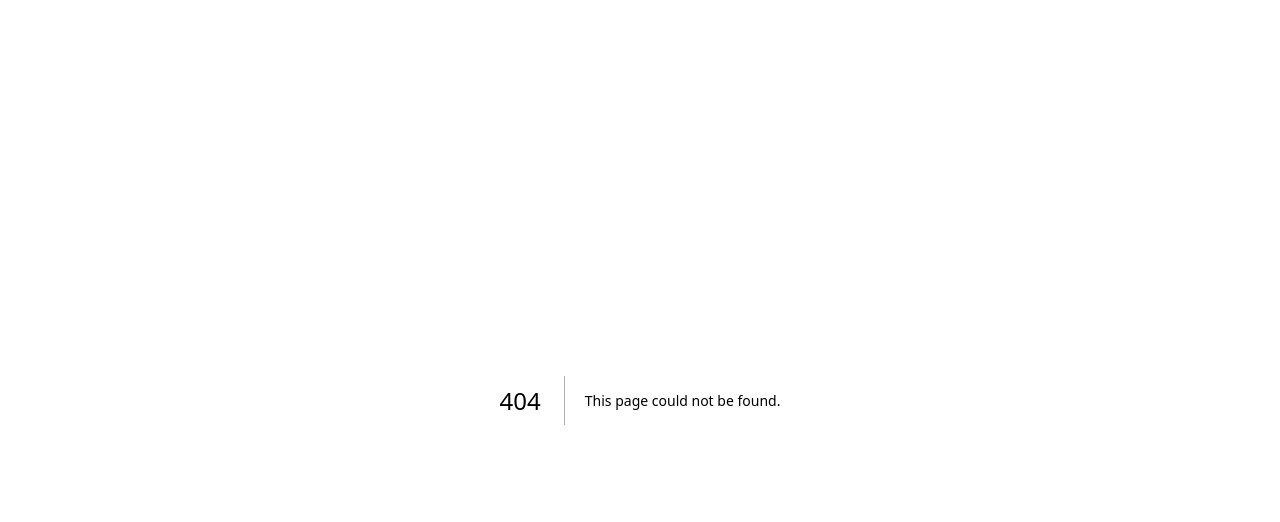
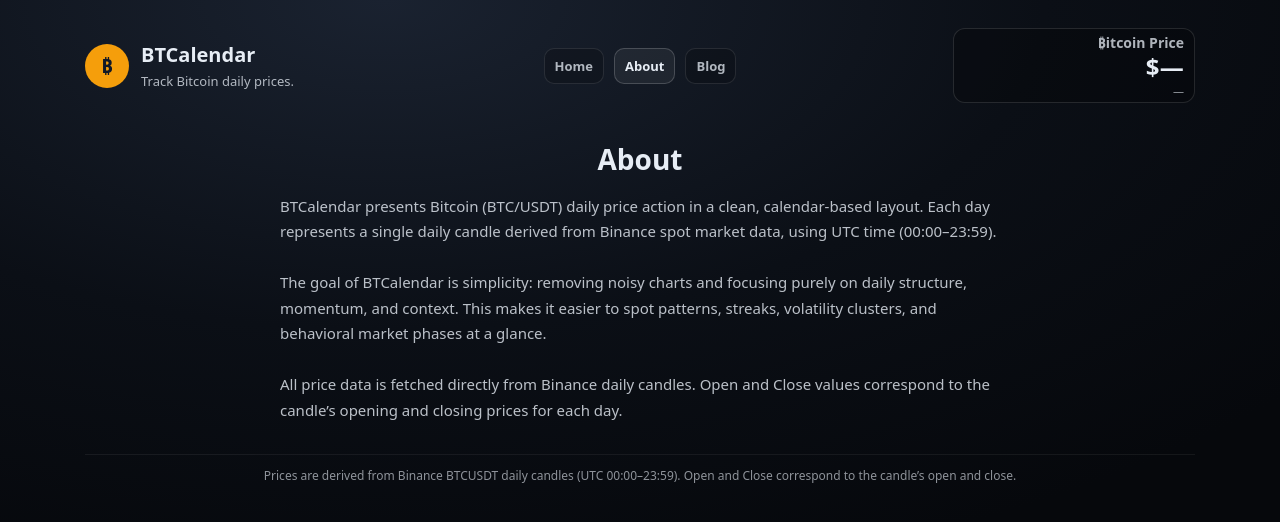
Before and after one commit to onurhanb/btcalendar, a Next.js app: page /about in a window 1280 px wide. Before the commit this address had no page. Shown: the top 522 px of the page. Built offline with nearby package versions, Linux system fonts and the light colour scheme; no server answers.

Commit message:
architecture update

```diff
--- /dev/null
+++ b/app/about/page.tsx
@@ -0,0 +1,49 @@
+export default function AboutPage() {
+  return (
+    <main
+      style={{
+        padding: "0px 0",
+        display: "flex",
+        justifyContent: "center",
+      }}
+    >
+      <div style={{ maxWidth: 720, width: "100%" }}>
+        <h1
+          style={{
+            fontSize: 28,
+            fontWeight: 900,
+            marginBottom: 16,
+            textAlign: "center",
+          }}
+        >
+          About
+        </h1>
+
+        <p
+          style={{
+            opacity: 0.8,
+            lineHeight: 1.7,
+            fontSize: 15,
+          }}
+        >
+          BTCalendar presents Bitcoin (BTC/USDT) daily price action in a clean,
+          calendar-based layout. Each day represents a single daily candle derived
+          from Binance spot market data, using UTC time (00:00–23:59).
+
+          <br /><br />
+
+          The goal of BTCalendar is simplicity: removing noisy charts and focusing
+          purely on daily structure, momentum, and context. This makes it easier
+          to spot patterns, streaks, volatility clusters, and behavioral market
+          phases at a glance.
+
+          <br /><br />
+
+          All price data is fetched directly from Binance daily candles. Open and
+          Close values correspond to the candle’s opening and closing prices for
+          each day.
+        </p>
+      </div>
+    </main>
+  );
+}
--- a/app/components/CalendarClient.tsx
+++ b/app/components/CalendarClient.tsx
@@ -11,12 +11,16 @@ type CandleRow = {
 };
 
 const START_YEAR = 2020;
+
 const DISABLED_BORDER = "rgba(255,255,255,0.10)";
 const DISABLED_BG = "rgba(255,255,255,0.04)";
 const DISABLED_TEXT = "rgba(255,255,255,0.35)";
+
+// Grid ölçüleri (stabil)
 const CELL_W = 150;
 const CELL_H = 116;
 const GAP = 10;
+export const CAL_W = 7 * CELL_W + 6 * GAP;
 
 // Hover renkleri (BTC)
 const HOVER_BORDER = "rgba(247,147,26,0.50)"; // #F7931A @ 50%
@@ -61,7 +65,6 @@ function hoverOff(el: HTMLElement) {
   el.style.background = BASE_BG;
 }
 
-
 export default function CalendarClient() {
   const initial = utcNowYM();
   const [year, setYear] = useState<number>(initial.year);
@@ -87,9 +90,7 @@ export default function CalendarClient() {
     (async () => {
       setLoading(true);
       try {
-        const r = await fetch(`/api/candles?year=${year}&month=${month}`, {
-          cache: "no-store",
-        });
+        const r = await fetch(`/api/candles?year=${year}&month=${month}`, { cache: "no-store" });
         const j = await r.json();
         if (!cancelled) setRows(Array.isArray(j.days) ? j.days : []);
       } finally {
@@ -150,7 +151,7 @@ export default function CalendarClient() {
   }, [year, month, rows.length]);
 
   return (
-    <section>
+    <section style={{ width: "100%" }}>
       {/* Kontroller */}
       <div style={styles.controlsRow}>
         {/* Prev */}
@@ -174,9 +175,7 @@ export default function CalendarClient() {
           >
             {Array.from({ length: 12 }, (_, i) => i + 1).map((m) => (
               <option key={m} value={m}>
-                {new Date(Date.UTC(2025, m - 1, 1)).toLocaleString("en-US", {
-                  month: "long",
-                })}
+                {new Date(Date.UTC(2025, m - 1, 1)).toLocaleString("en-US", { month: "long" })}
               </option>
             ))}
           </select>
@@ -218,7 +217,6 @@ export default function CalendarClient() {
         >
           Next ›
         </button>
-
       </div>
 
       {/* Takvim */}
@@ -314,12 +312,7 @@ function CalendarGrid({
           <>
             <div style={styles.line}>Open: {fmt(row.open)}</div>
             <div style={styles.line}>Close: {fmt(row.close)}</div>
-            <div
-              style={{
-                ...styles.pct,
-                color: pct !== null && pct < 0 ? "#fecaca" : "#bbf7d0",
-              }}
-            >
+            <div style={{ ...styles.pct, color: pct !== null && pct < 0 ? "#fecaca" : "#bbf7d0" }}>
               {pctText}
             </div>
           </>
@@ -333,7 +326,7 @@ function CalendarGrid({
   }
 
   return (
-    <div style={{ width: 7 * CELL_W + 6 * GAP }}>
+    <div style={{ width: CAL_W }}>
       <div style={styles.weekRow}>
         {["Mon", "Tue", "Wed", "Thu", "Fri", "Sat", "Sun"].map((w) => (
           <div key={w} style={styles.weekHeader}>
--- /dev/null
+++ b/app/components/TopBar.tsx
@@ -0,0 +1,139 @@
+"use client";
+
+import Link from "next/link";
+import { usePathname } from "next/navigation";
+import PriceCardClient from "./PriceCardClient";
+import { CAL_W } from "./CalendarClient";
+
+const styles: Record<string, React.CSSProperties> = {
+  topBarFrame: {
+    margin: "0 auto",
+    width: "100%",
+  },
+
+topBar: {
+  width: CAL_W,        // 🔥 takvimle birebir
+  margin: "0 auto",    // 🔥 ortala
+  display: "grid",
+  gridTemplateColumns: "1fr auto 1fr",
+  alignItems: "center",
+  gap: 16,
+  marginBottom: 18,
+},
+
+
+  left: {
+    display: "flex",
+    alignItems: "center",
+    gap: 12,
+    minWidth: 0,
+  },
+
+  brandIcon: {
+    width: 44,
+    height: 44,
+    borderRadius: 999,
+    display: "grid",
+    placeItems: "center",
+    background: "#f59e0b",
+    color: "#111827",
+    fontWeight: 900,
+    fontSize: 20,
+    flex: "0 0 auto",
+  },
+
+  brandText: { display: "flex", flexDirection: "column", gap: 4 },
+  brandName: { fontSize: 20, fontWeight: 900 },
+  brandMeta: { opacity: 0.75, fontSize: 13 },
+
+  center: {
+    display: "flex",
+    justifyContent: "center",
+  },
+
+  nav: {
+    display: "flex",
+    gap: 10,
+    alignItems: "center",
+  },
+
+  navLink: {
+    padding: "8px 10px",
+    borderRadius: 10,
+    border: "1px solid rgba(255,255,255,0.10)",
+    background: "rgba(0,0,0,0.18)",
+    color: "rgba(231,237,245,0.75)",
+    textDecoration: "none",
+    fontWeight: 800,
+    fontSize: 13,
+    transition: "all 0.18s ease",
+  },
+
+  navLinkActive: {
+    color: "#e7edf5",
+    border: "1px solid rgba(255,255,255,0.18)",
+    background: "rgba(255,255,255,0.06)",
+  },
+
+  right: {
+    display: "flex",
+    justifyContent: "flex-end",
+  },
+};
+
+function NavItem({ href, label }: { href: string; label: string }) {
+  const pathname = usePathname();
+  const active = pathname === href;
+
+  return (
+    <Link
+      href={href}
+      style={{ ...styles.navLink, ...(active ? styles.navLinkActive : null) }}
+      onMouseEnter={(e) => {
+        const el = e.currentTarget as HTMLAnchorElement;
+        el.style.borderColor = "rgba(247,147,26,0.45)";
+        el.style.background = "rgba(247,147,26,0.10)";
+      }}
+      onMouseLeave={(e) => {
+        const el = e.currentTarget as HTMLAnchorElement;
+        if (active) {
+          el.style.borderColor = "rgba(255,255,255,0.18)";
+          el.style.background = "rgba(255,255,255,0.06)";
+          return;
+        }
+        el.style.borderColor = "rgba(255,255,255,0.10)";
+        el.style.background = "rgba(0,0,0,0.18)";
+      }}
+    >
+      {label}
+    </Link>
+  );
+}
+
+export default function TopBar({ width }: { width: number }) {
+  return (
+    <div style={{ ...styles.topBarFrame, maxWidth: width }}>
+      <div style={styles.topBar}>
+        <div style={styles.left}>
+          <div style={styles.brandIcon}>₿</div>
+          <div style={styles.brandText}>
+            <div style={styles.brandName}>BTCalendar</div>
+            <div style={styles.brandMeta}>Track Bitcoin daily prices.</div>
+          </div>
+        </div>
+
+        <div style={styles.center}>
+          <nav style={styles.nav}>
+            <NavItem href="/" label="Home" />
+            <NavItem href="/about" label="About" />
+            <NavItem href="/blog" label="Blog" />
+          </nav>
+        </div>
+
+        <div style={styles.right}>
+          <PriceCardClient />
+        </div>
+      </div>
+    </div>
+  );
+}
--- a/app/layout.tsx
+++ b/app/layout.tsx
@@ -1,33 +1,67 @@
 import type { Metadata } from "next";
-import { Geist, Geist_Mono } from "next/font/google";
-import "./globals.css";
-
-const geistSans = Geist({
-  variable: "--font-geist-sans",
-  subsets: ["latin"],
-});
-
-const geistMono = Geist_Mono({
-  variable: "--font-geist-mono",
-  subsets: ["latin"],
-});
+import TopBar from "./components/TopBar";
+import { CAL_W } from "./components/CalendarClient";
 
 export const metadata: Metadata = {
-  title: "BTCalendar | Track Bitcoin daily prices",
-  description: "created by bucakstudio",
+  title: "BTCalendar | Track Bitcoin daily prices.",
+  description: "Track Bitcoin daily prices.",
+};
+
+const styles: Record<string, React.CSSProperties> = {
+  page: {
+    minHeight: "100vh",
+    background:
+      "radial-gradient(1200px 600px at 30% 0%, #1a2230 0%, #0b0f16 55%, #06080c 100%)",
+    color: "#e7edf5",
+    fontFamily: "system-ui, -apple-system, Segoe UI, Roboto, Arial, sans-serif",
+    // önemli: dar ekranda yatay scroll olmasın
+    overflowX: "hidden",
+  },
+
+  // dış sarmal: her şeyi ortalar
+  outer: {
+    width: "100%",
+    display: "flex",
+    justifyContent: "center",
+    padding: "20px 16px 16px",
+    boxSizing: "border-box",
+  },
+
+  // frame: TopBar + sayfa içeriği + footer'ın ortak genişliği
+  shell: {
+    width: CAL_W,       // 🔥 takvimle birebir aynı
+    maxWidth: "100%",   // 🔥 ekran daralınca küçülebilsin
+  },
+
+  footer: {
+    opacity: 0.6,
+    fontSize: 12,
+    marginTop: 16,
+    borderTop: "1px solid rgba(255,255,255,0.10)",
+    paddingTop: 12,
+    textAlign: "center",
+  },
 };
 
 export default function RootLayout({
   children,
-}: Readonly<{
-  children: React.ReactNode;
-}>) {
+}: Readonly<{ children: React.ReactNode }>) {
   return (
     <html lang="en">
-      <body
-        className={`${geistSans.variable} ${geistMono.variable} antialiased`}
-      >
-        {children}
+      <body style={styles.page}>
+        <div style={styles.outer}>
+          <div style={styles.shell}>
+            <TopBar />
+
+            {/* SADECE BURASI DEĞİŞİR */}
+            {children}
+
+            <footer style={styles.footer}>
+              Prices are derived from Binance BTCUSDT daily candles (UTC 00:00–23:59).
+              Open and Close correspond to the candle’s open and close.
+            </footer>
+          </div>
+        </div>
       </body>
     </html>
   );
--- a/app/page.tsx
+++ b/app/page.tsx
@@ -1,101 +1,5 @@
 import CalendarClient from "./components/CalendarClient";
-import PriceCardClient from "./components/PriceCardClient";
-
-const CALENDAR_WIDTH = 1110; // ⬅️ takvimle birebir
 
 export default function Page() {
-  return (
-    <main style={styles.page}>
-      <div style={styles.shell}>
-        {/* ÜST BAR — artık takvim genişliğine kilitli */}
-        <div style={styles.topBarWrap}>
-          <div style={styles.topBar}>
-            <div style={styles.brandRow}>
-              <div style={styles.brandIcon}>₿</div>
-              <div style={styles.brandText}>
-                <div style={styles.brandName}>BTCalendar</div>
-                <div style={styles.brandMeta}>
-                  Track Bitcoin daily prices.
-                </div>
-              </div>
-            </div>
-
-            <PriceCardClient />
-          </div>
-        </div>
-
-        <CalendarClient />
-
-<footer style={styles.footer}>
-  <div style={styles.footerInner}>
-    Prices are derived from Binance BTCUSDT daily candles (UTC 00:00–23:59). Open
-    and Close correspond to the candle’s open and close.
-  </div>
-</footer>
-
-      </div>
-    </main>
-  );
+  return <CalendarClient />;
 }
-
-const styles: Record<string, React.CSSProperties> = {
-  page: {
-    minHeight: "100vh",
-    background:
-      "radial-gradient(1200px 600px at 25% 0%, #222a33 0%, #0b0f16 50%, #06080c 100%)",
-    color: "#e7edf5",
-    fontFamily:
-      "system-ui, -apple-system, Segoe UI, Roboto, Arial, sans-serif",
-  },
-
-  shell: {
-    maxWidth: 1220,
-    margin: "0 auto",
-    padding: "20px 16px 16px",
-  },
-
-  // 🔴 KRİTİK: üst bar artık takvim genişliğinde
-  topBarWrap: {
-    display: "flex",
-    justifyContent: "center",
-    marginBottom: 10,
-  },
-
-  topBar: {
-    width: CALENDAR_WIDTH,
-    display: "flex",
-    justifyContent: "space-between",
-    alignItems: "center",
-  },
-
-  brandRow: { display: "flex", gap: 12, alignItems: "center" },
-  brandIcon: {
-    width: 44,
-    height: 44,
-    borderRadius: 999,
-    display: "grid",
-    placeItems: "center",
-    background: "#f59e0b",
-    color: "#111827",
-    fontWeight: 900,
-    fontSize: 20,
-  },
-  brandText: { display: "flex", flexDirection: "column", gap: 4 },
-  brandName: { fontSize: 20, fontWeight: 900 },
-  brandMeta: { opacity: 0.75, fontSize: 13 },
-
-footer: {
-  opacity: 0.6,
-  fontSize: 12,
-  marginTop: 16,
-  borderTop: "1px solid rgba(255,255,255,0.10)",
-  paddingTop: 12,
-  display: "flex",
-  justifyContent: "center",
-},
-footerInner: {
-  width: 7 * 150 + 6 * 10, // CELL_W=150, GAP=10 ile takvimin sabit genişliği
-  textAlign: "center",
-},
-
-};
```
Also changed, not shown: app/blog/page.tsx (added, +40 -0 lines). Lines whose indentation alone changed are shown as unchanged.
